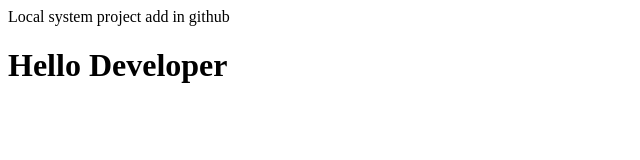
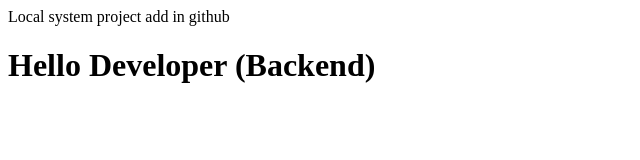
Before and after one commit to dhruvinchetas/LoaclSytemProjectAdd, a plain HTML site: page index.html in a window 1280 px wide. Shown: the whole page, without its empty margins (0-640 px from the left). Drawn offline with Linux system fonts and the light colour scheme.

Commit message:
dev name add

```diff
--- a/index.html
+++ b/index.html
@@ -1,3 +1,3 @@
 <p>Local system project add in github</p>
 
-<h1>Hello Developer</h1>
+<h1>Hello Developer (Backend)</h1>
```
